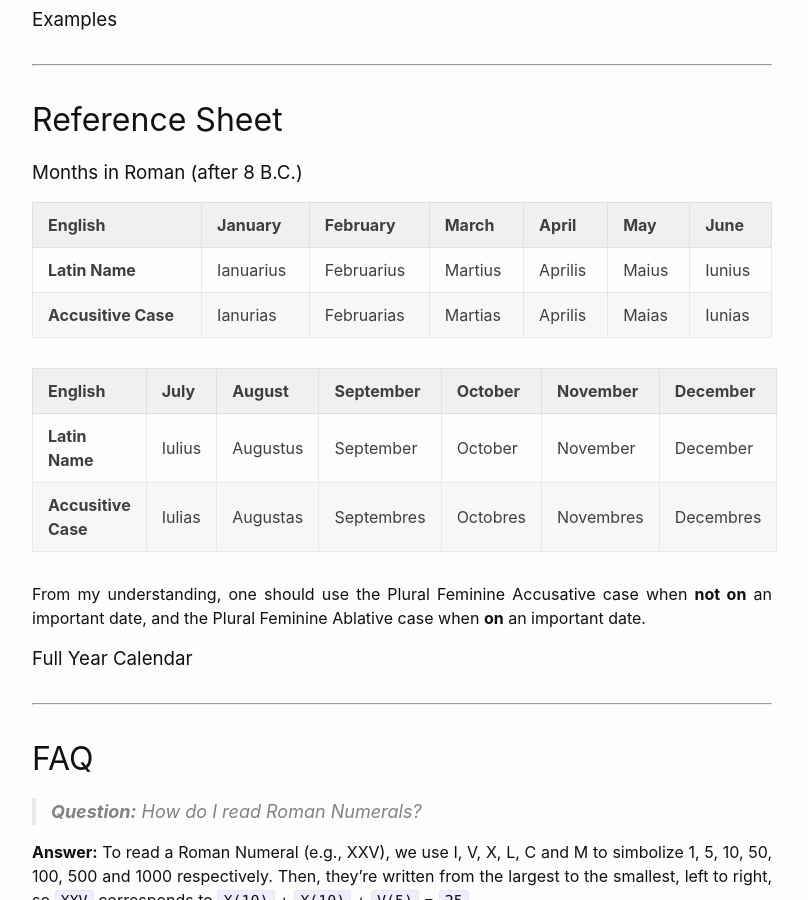
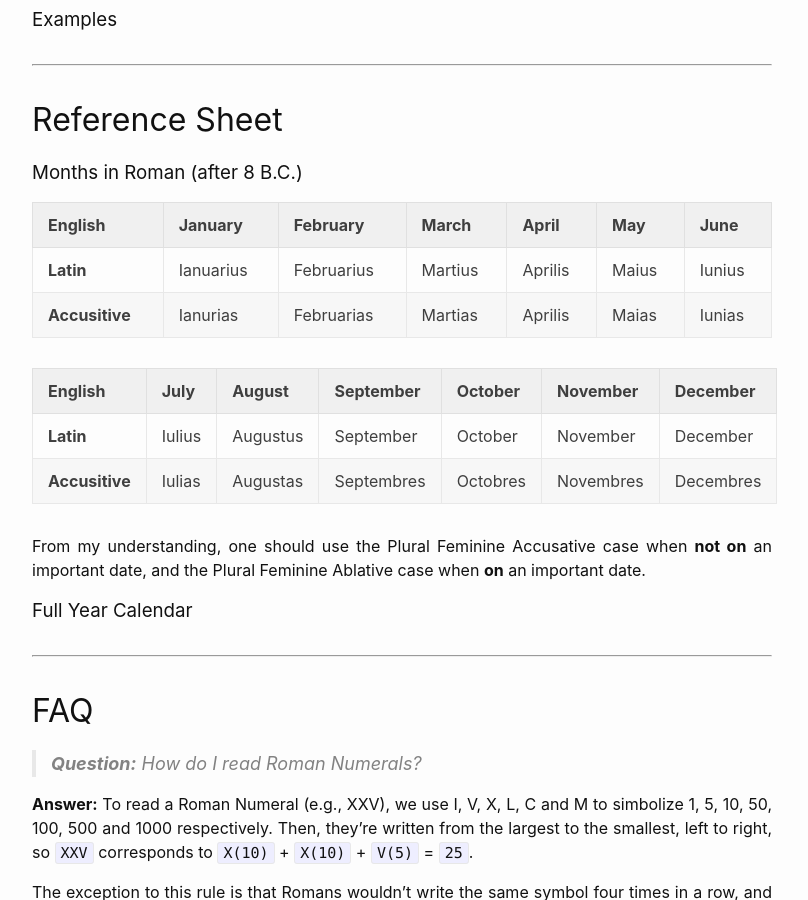
Before and after one commit to araag2/Roman-Calendar_dates, a Jekyll site: the page built from index.md, in a window 1280 px wide and 900 px high, scrolled down 692 px. Shown: the whole window, without its empty margins (238-1046 px from the left). Built offline with Jekyll 4.4.1, drawn with Linux system fonts in a browser that asks for light colours; our own code applies the rules of GitHub Pages for plain Markdown files.

```diff
--- a/index.md
+++ b/index.md
@@ -34,15 +34,15 @@ This might looking daunting at fist, but let's break it down:
 
 ### Months in Roman (after 8 B.C.)
 
-| **English**               | January   | February   | March   | April   | May   | June   |
-|---------------------------|-----------|------------|---------|---------|-------|--------|
-| **Latin Name**            | Ianuarius | Februarius | Martius | Aprilis | Maius | Iunius |
-| **Accusitive Case**       | Ianurias  | Februarias | Martias | Aprilis | Maias | Iunias |
+| **English**          | January   | February   | March   | April   | May   | June   |
+|----------------------|-----------|------------|---------|---------|-------|--------|
+| **Latin**            | Ianuarius | Februarius | Martius | Aprilis | Maius | Iunius |
+| **Accusitive**       | Ianurias  | Februarias | Martias | Aprilis | Maias | Iunias |
 
-| **English**               | July   | August   | September  | October  | November  | December  |
-|---------------------------|--------|----------|------------|----------|-----------|-----------|
-| **Latin Name**            | Iulius | Augustus | September  | October  | November  | December  |
-| **Accusitive Case**       | Iulias | Augustas | Septembres | Octobres | Novembres | Decembres |
+| **English**          | July   | August   | September  | October  | November  | December  |
+|----------------------|--------|----------|------------|----------|-----------|-----------|
+| **Latin**            | Iulius | Augustus | September  | October  | November  | December  |
+| **Accusitive**       | Iulias | Augustas | Septembres | Octobres | Novembres | Decembres |
 
 From my understanding, one should use the Plural Feminine Accusative case when **not on** an important date, and the Plural Feminine Ablative case when **on** an important date.
 
```
